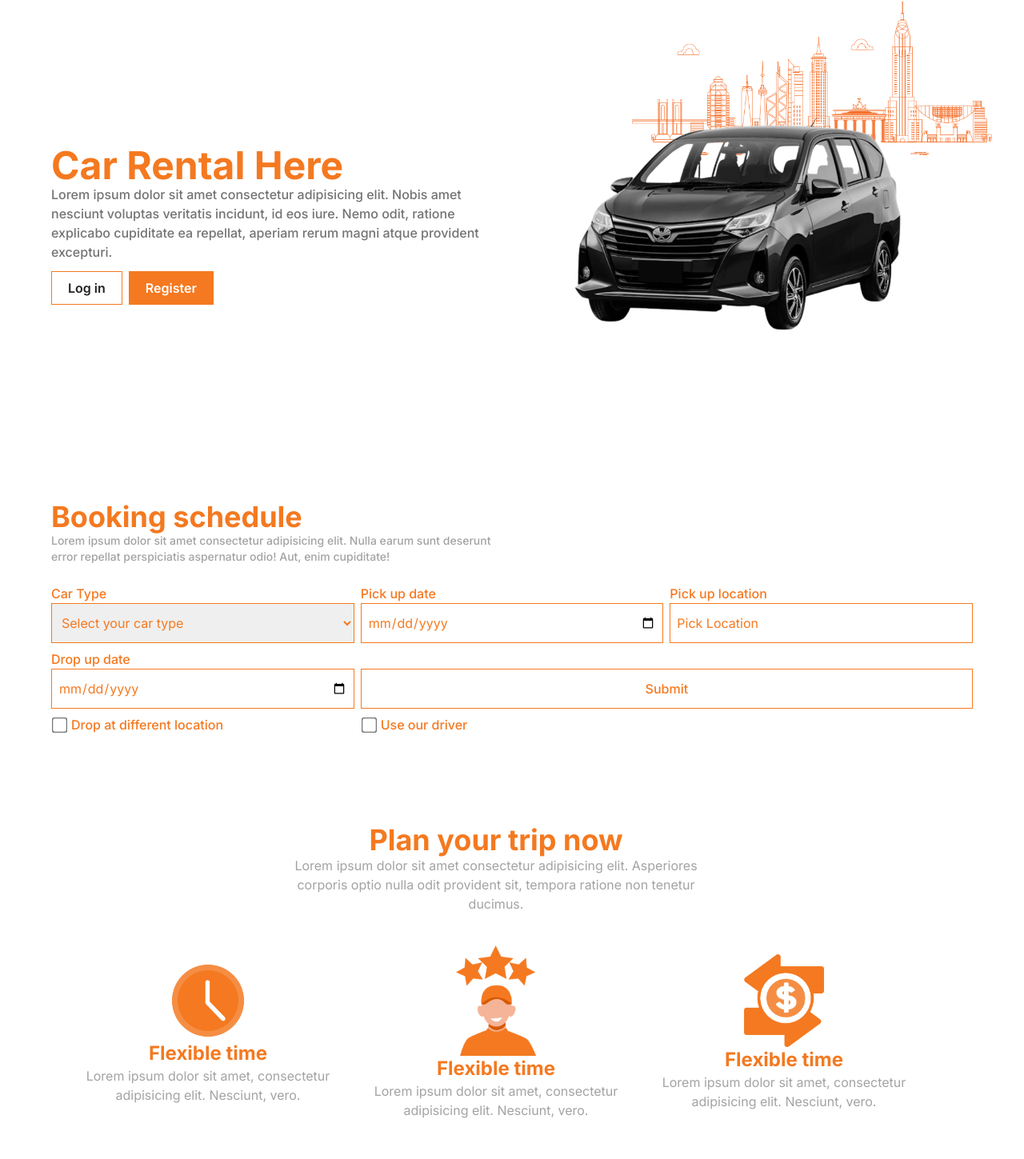
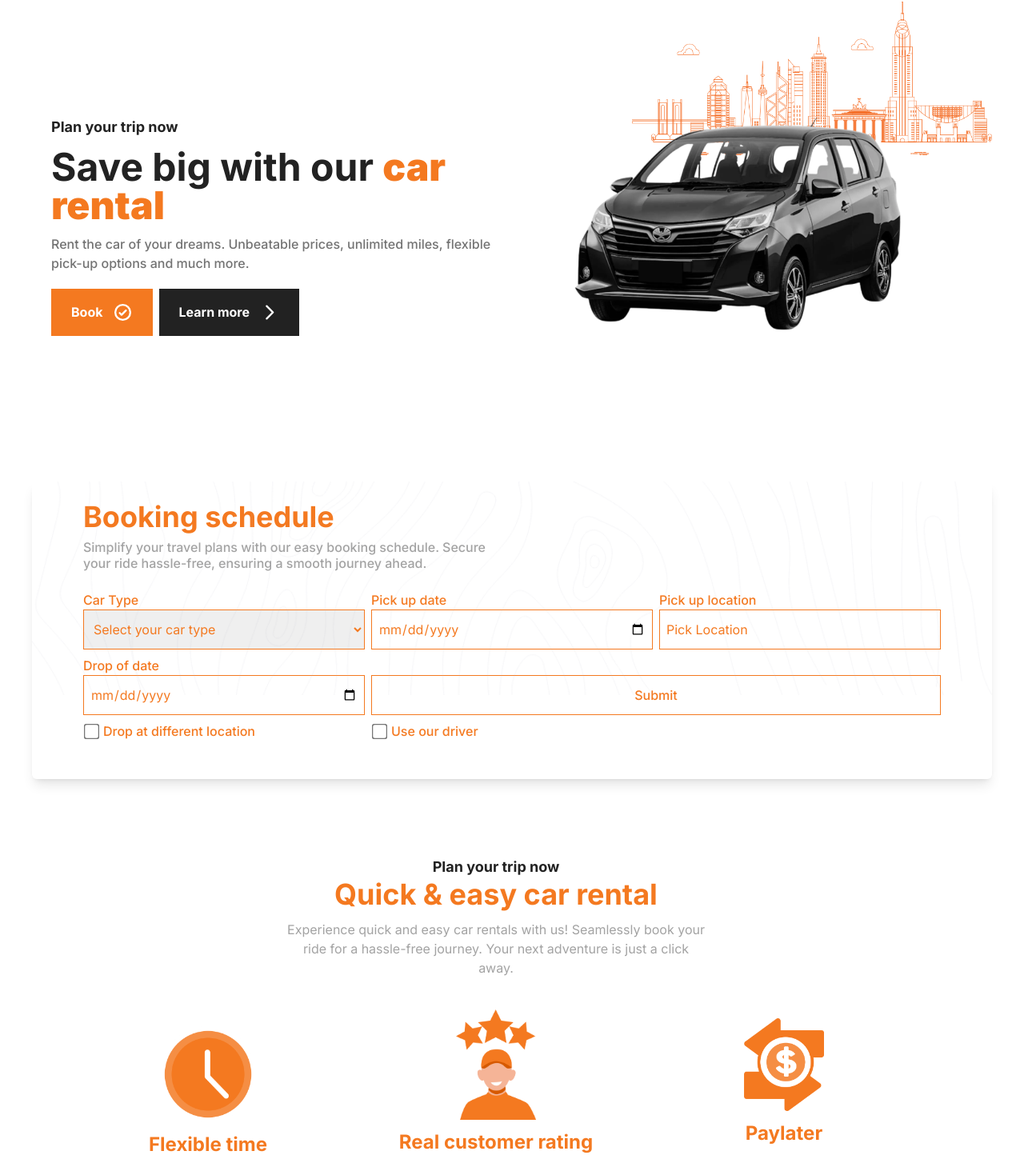
Before and after one commit to RidloGhifary/car-rental, a Next.js app: page / in a window 1280 px wide. Shown: the part 135-1584 px from the top of the page at 80% size. Built offline with nearby package versions, Linux system fonts and the light colour scheme.

Commit message:
final touch

```diff
--- a/src/app/about/page.jsx
+++ b/src/app/about/page.jsx
@@ -5,27 +5,28 @@ import Image from 'next/image'
 
 export default function About() {
   return (
-    <section className="w-full max-w-[1240px] p-6 py-16 md:px-24">
+    <section className="w-full max-w-[1240px] p-6 py-24 md:px-24" id='about'>
       <div className="text-center md:max-w-[50%] mx-auto">
-        <h1 className="text-orange font-bold text-4xl">Plan your trip now</h1>
-        <p className="text-neutral-400">Lorem ipsum dolor sit amet consectetur adipisicing elit. Asperiores corporis optio nulla odit provident sit, tempora ratione non tenetur ducimus.</p>
+        <span className='font-bold text-black text-lg'>Plan your trip now</span>
+        <h1 className="text-orange font-bold text-4xl">Quick & easy car rental</h1>
+        <p className="text-neutral-400 mt-3">Experience quick and easy car rentals with us! Seamlessly book your ride for a hassle-free journey. Your next adventure is just a click away.</p>
       </div>
 
-      <div className="grid grid-cols-1 md:grid-cols-3 gap-8 mt-10">
+      <div className="grid grid-cols-1 md:grid-cols-3 items-center gap-8 mt-10">
         <div className='flex flex-col justify-center items-center text-center'>
-          <Image src={TimeIcon} alt="time icon" width={100} height={100} />
-          <h1 className='font-bold text-orange text-2xl'>Flexible time</h1>
-          <p className='text-neutral-400 w-[70%] md:w-full'>Lorem ipsum dolor sit amet, consectetur adipisicing elit. Nesciunt, vero.</p>
+          <Image src={TimeIcon} alt="time icon" width={120} height={120} />
+          <h1 className='font-bold text-orange text-2xl my-3'>Flexible time</h1>
+          <p className='text-neutral-400 w-[70%] md:w-full'>Enjoy flexibility in your schedule! With our services, choose the time that suits you best. Your convenience, your way.</p>
         </div>
         <div className='flex flex-col justify-center items-center text-center'>
           <Image src={RatingIcon} alt="rating icon" width={100} height={100} />
-          <h1 className='font-bold text-orange text-2xl'>Flexible time</h1>
-          <p className='text-neutral-400 w-[70%] md:w-full'>Lorem ipsum dolor sit amet, consectetur adipisicing elit. Nesciunt, vero.</p>
+          <h1 className='font-bold text-orange text-2xl my-3'>Real customer rating</h1>
+          <p className='text-neutral-400 w-[70%] md:w-full'>Explore real customer ratings that speak volumes. Trust the experiences of our satisfied customers – your journey, backed by authenticity.</p>
         </div>
         <div className='flex flex-col justify-center items-center text-center'>
           <Image src={PaylaterIcon} alt="paylater icon" width={100} height={100} />
-          <h1 className='font-bold text-orange text-2xl'>Flexible time</h1>
-          <p className='text-neutral-400 w-[70%] md:w-full'>Lorem ipsum dolor sit amet, consectetur adipisicing elit. Nesciunt, vero.</p>
+          <h1 className='font-bold text-orange text-2xl my-3'>Paylater</h1>
+          <p className='text-neutral-400 w-[70%] md:w-full'>"Experience the convenience of 'Pay Later.' Secure your booking now and pay at your convenience, making travel arrangements stress-free and flexible."</p>
         </div>
       </div>
     </section>
--- a/src/app/bookingSec/page.jsx
+++ b/src/app/bookingSec/page.jsx
@@ -1,6 +1,8 @@
 'use client'
 
 import { useState } from "react"
+import BookingBg from '/public/assets/booking-sec-bg.png'
+import Image from "next/image"
 
 export default function BookingSection() {
   const [checkboxDropLocation, setCheckboxDropLocation] = useState(false)
@@ -10,10 +12,17 @@ export default function BookingSection() {
   }
 
   return (
-    <section className="w-full flex flex-col justify-center p-6 md:px-16">
+    <section className="w-full relative max-w-[1200px] mx-auto rounded-md shadow-lg flex flex-col justify-center p-6 md:px-16" id="booking-schedule">
+
+      <div className="absolute top-0 left-0 bottom-0 right-0 w-full">
+        <Image src={BookingBg} alt="booking bg" width={200} height={200}
+          className="w-full object-cover object-center"
+        />
+      </div>
+
       <article className="md:max-w-[50%] grid grid-cols-1">
         <h1 className="text-orange text-4xl font-bold">Booking schedule</h1>
-        <p className="leading-5 font-medium text-sm text-neutral-400">Lorem ipsum dolor sit amet consectetur adipisicing elit. Nulla earum sunt deserunt error repellat perspiciatis aspernatur odio! Aut, enim cupiditate!</p>
+        <p className="leading-5 font-medium text-base text-neutral-400 mt-2">Simplify your travel plans with our easy booking schedule. Secure your ride hassle-free, ensuring a smooth journey ahead.</p>
       </article>
 
       <form className="my-6 grid grid-cols-2 md:grid-cols-3 justify-end items-end gap-2">
@@ -38,12 +47,12 @@ export default function BookingSection() {
           <input type="text" name="location" id="location" placeholder="Pick Location" className="w-full h-[50px] p-2 text-orange border border-orange   focus:outline-none placeholder-orange" />
         </div>
         <div className="flex flex-col">
-          <label htmlFor="dropdate" className="font-medium text-orange">Drop up date</label>
+          <label htmlFor="dropdate" className="font-medium text-orange">Drop of date</label>
           <input type="date" name="date" id="date" className="w-full h-[50px] p-2 text-orange border focus:outline-none border-orange" />
         </div>
         <div className={checkboxDropLocation ? "flex flex-col" : "hidden"}>
-          <label htmlFor="location" className="font-medium text-orange">Drop up location</label>
-          <input type="text" name="location" id="location" placeholder="Drop Location" className="w-full h-[50px] p-2 text-orange border border-orange   focus:outline-none placeholder-orange" />
+          <label htmlFor="location" className="font-medium text-orange">Drop of location</label>
+          <input type="text" name="location" id="location" placeholder="Drop of Location" className="w-full h-[50px] p-2 text-orange border border-orange   focus:outline-none placeholder-orange" />
         </div>
 
         <input type="submit" value="Submit" className={checkboxDropLocation ? "w-full col-span-1 h-[50px] p-2 font-medium text-orange border focus:outline-none border-orange hover:bg-orange hover:text-white cursor-pointer" : "w-full col-span-2 h-[50px] p-2 font-medium text-orange border focus:outline-none border-orange hover:bg-orange hover:text-white cursor-pointer"} />
--- a/src/app/footer/page.jsx
+++ b/src/app/footer/page.jsx
@@ -2,7 +2,7 @@ import { PhoneCall, EnvelopeSimple } from '@phosphor-icons/react/dist/ssr'
 
 export default function Footer() {
   return (
-    <footer className="w-full p-6 py-16 md:px-16">
+    <footer className="w-full p-6 py-16 md:px-16" id="contact">
       <div className="max-w-[1240px] mx-auto grid sm:grid-cols-2 md:grid-cols-4 gap-16">
         <article className='md:col-span-2'>
           <h1 className='text-4xl font-semibold text-black'><b>Car</b> Rental</h1>
--- a/src/app/globals.css
+++ b/src/app/globals.css
@@ -1,6 +1,10 @@
 @tailwind base;
 @tailwind components;
 @tailwind utilities;
+
+* {
+  scroll-behavior: smooth;
+}
 
 td,
 th {
--- a/src/app/header/page.jsx
+++ b/src/app/header/page.jsx
@@ -1,17 +1,22 @@
 import Image from 'next/image'
 import cityHeaderImg from '/public/assets/header-bg.png'
 import carHeaderImg from '/public/assets/header-bg.webp'
-import Button from '../component/button'
+import { CheckCircle, CaretRight } from '@phosphor-icons/react/dist/ssr'
 
 export default function Header() {
   return (
     <header className='w-full h-[80vh] relative grid md:grid-cols-2 p-5 md:px-16 py-12 md:py-14'>
       <div className='w-full h-full flex flex-col justify-center items-center md:items-start'>
-        <h1 className='font-bold text-5xl text-orange'>Car Rental Here</h1>
-        <p className='font-medium text-neutral-500 text-base text-center md:text-left'>Lorem ipsum dolor sit amet consectetur adipisicing elit. Nobis amet nesciunt voluptas veritatis incidunt, id eos iure. Nemo odit, ratione explicabo cupiditate ea repellat, aperiam rerum magni atque provident excepturi.</p>
-        <div className='flex gap-2 mt-3'>
-          <button className='font-semibold bg-white py-2 px-5 text-black border border-orange transition hover:bg-orange hover:text-white'>Log in</button>
-          <Button name="Register" />
+        <span className='font-bold text-black text-lg'>Plan your trip now</span>
+        <h1 className='font-bold my-3 text-5xl text-center md:text-left text-black'>Save big with our <b className='text-orange'>car rental</b></h1>
+        <p className='font-medium text-neutral-500 text-base text-center md:text-left'>Rent the car of your dreams. Unbeatable prices, unlimited miles, flexible pick-up options and much more.</p>
+        <div className='flex gap-2 mt-5'>
+          <button className='font-bold flex items-center gap-3 bg-orange py-4 px-6 text-white border border-orange transition hover:shadow-lg hover:shadow-orange'>Book
+            <CheckCircle size={25} color="#ffffff" weight="bold" />
+          </button>
+          <button className='font-bold flex items-center gap-3 bg-black py-4 px-6 text-white border border-black transition hover:shadow-lg hover:shadow-black'>Learn more
+            <CaretRight size={25} color="#ffffff" weight="bold" />
+          </button>
         </div>
       </div>
       <div className='w-full h-full hidden md:flex justify-center items-center'>
--- a/src/app/tertimonial/page.jsx
+++ b/src/app/tertimonial/page.jsx
@@ -5,7 +5,7 @@ import { Quotes } from '@phosphor-icons/react/dist/ssr'
 
 export default function Testimonial() {
   return (
-    <section className="bg-neutral-100 w-full max-x-[1240px] py-16 px-10 md:px-24">
+    <section className="bg-neutral-100 w-full max-x-[1240px] py-16 px-10 md:px-24" id="testimonial">
       <div className="text-center md:w-[60%] mx-auto">
         <p className="text-xl font-semibold">Reviewed by People</p>
         <p className="text-black font-bold text-4xl my-2">Client's Testimonials</p>
```
Also changed, not shown: src/app/chooseUs/page.jsx (+15 -9 lines), src/app/faq/page.jsx (+15 -8 lines), src/app/navbar/page.js (+10 -10 lines), public/assets/booking-sec-bg.png (added).
